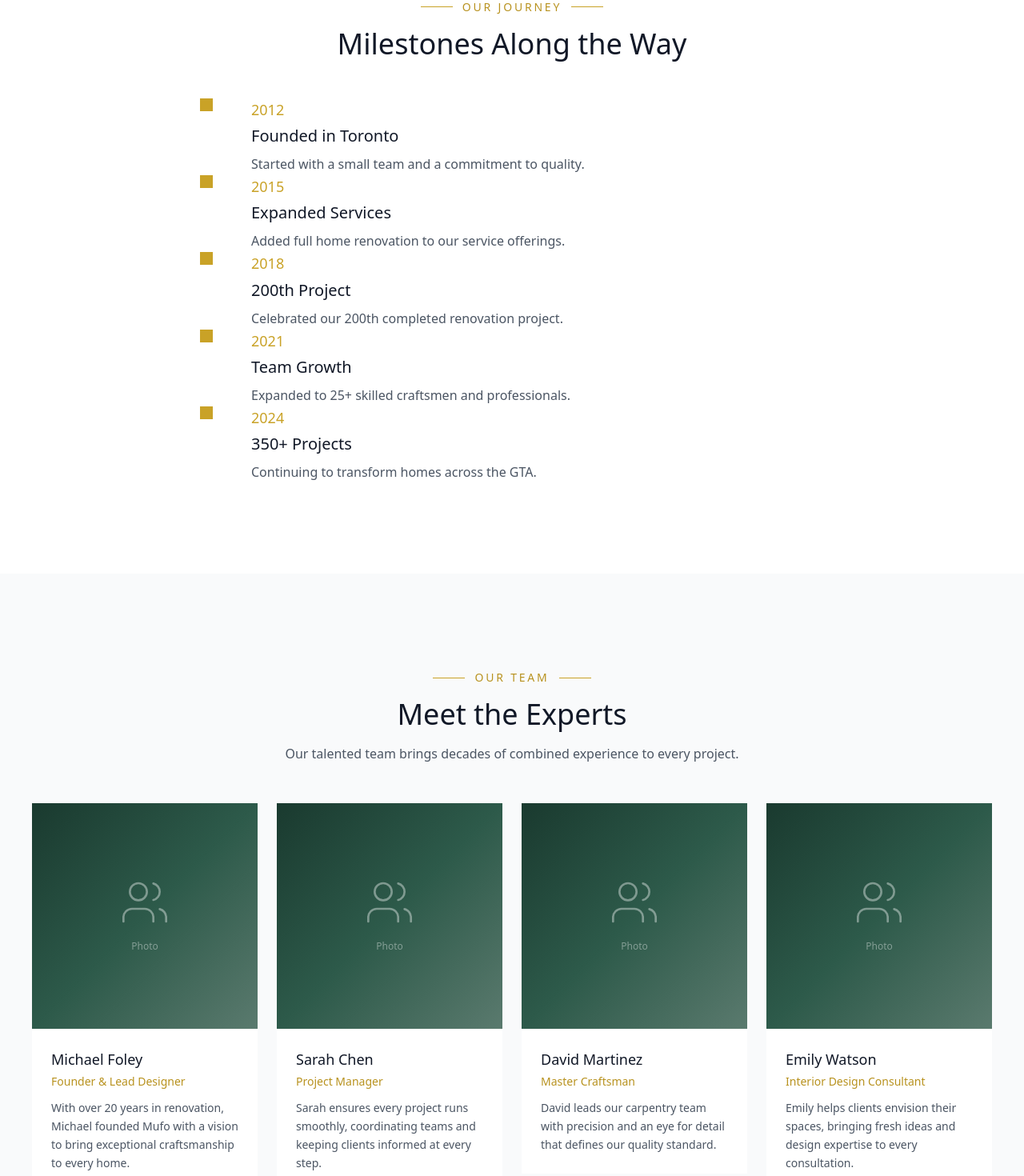
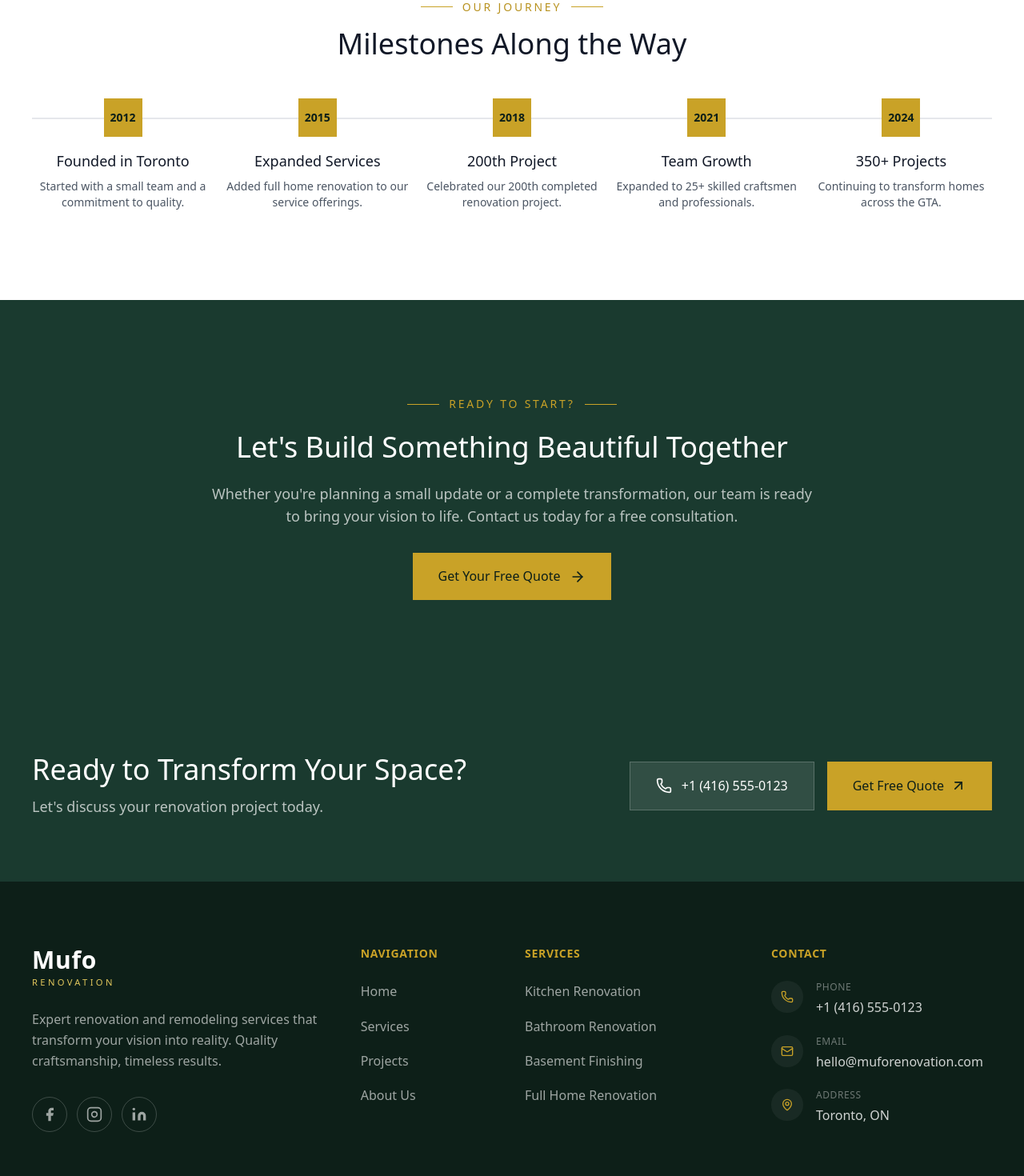
Before and after one commit to Mehriddin-bytes/Mufo, a Next.js app: page /about in a window 1280 px wide. Shown: the part 2920-4390 px from the top of the page at 80% size. Built offline with nearby package versions, Linux system fonts and the light colour scheme.

Commit message:
removed items

```diff
--- a/app/about/page.tsx
+++ b/app/about/page.tsx
@@ -1,7 +1,7 @@
 import Link from 'next/link';
 import { ArrowRight, Gem, Eye, Clock, Shield, Users, Award, Target, Heart } from 'lucide-react';
 import { ScrollAnimation, StaggerAnimation } from '@/components/ui';
-import { siteConfig, stats, valueProps } from '@/lib/data/siteData';
+import { stats, valueProps } from '@/lib/data/siteData';
 import { PageCTASection } from '@/components/shared';
 
 export const metadata = {
@@ -15,29 +15,6 @@ const valueIcons = {
   Clock: Clock,
   Shield: Shield,
 };
-
-const teamMembers = [
-  {
-    name: 'Michael Foley',
-    role: 'Founder & Lead Designer',
-    bio: 'With over 20 years in renovation, Michael founded Mufo with a vision to bring exceptional craftsmanship to every home.',
-  },
-  {
-    name: 'Sarah Chen',
-    role: 'Project Manager',
-    bio: 'Sarah ensures every project runs smoothly, coordinating teams and keeping clients informed at every step.',
-  },
-  {
-    name: 'David Martinez',
-    role: 'Master Craftsman',
-    bio: 'David leads our carpentry team with precision and an eye for detail that defines our quality standard.',
-  },
-  {
-    name: 'Emily Watson',
-    role: 'Interior Design Consultant',
-    bio: 'Emily helps clients envision their spaces, bringing fresh ideas and design expertise to every consultation.',
-  },
-];
 
 const milestones = [
   { year: '2012', title: 'Founded in Toronto', description: 'Started with a small team and a commitment to quality.' },
@@ -262,8 +239,8 @@ export default function AboutPage() {
         </div>
       </section>
 
-      {/* Our Journey / Timeline */}
-      <section className="section-padding bg-white">
+      {/* Our Journey / Timeline - Horizontal */}
+      <section className="section-padding bg-white overflow-hidden">
         <div className="container-custom">
           <ScrollAnimation direction="up">
             <div className="text-center max-w-2xl mx-auto mb-12">
@@ -280,77 +257,31 @@ export default function AboutPage() {
             </div>
           </ScrollAnimation>
 
-          <div className="max-w-3xl mx-auto">
-            <StaggerAnimation direction="up" staggerDelay={100} className="space-y-0">
-              {milestones.map((milestone, index) => (
-                <div key={milestone.year} className="relative pl-8 pb-10 last:pb-0 border-l-2 border-gray-200 last:border-transparent">
+          {/* Horizontal Timeline */}
+          <div className="relative">
+            {/* Timeline line */}
+            <div className="absolute top-6 left-0 right-0 h-0.5 bg-gray-200 hidden lg:block" />
+
+            <StaggerAnimation direction="up" staggerDelay={100} className="grid grid-cols-2 lg:grid-cols-5 gap-6 lg:gap-4">
+              {milestones.map((milestone) => (
+                <div key={milestone.year} className="relative text-center">
                   {/* Timeline dot */}
-                  <div className="absolute left-0 top-0 w-4 h-4 -translate-x-1/2 bg-accent" />
-                  {/* Content */}
-                  <div className="ml-6">
-                    <span className="text-accent font-display text-lg font-medium">
+                  <div className="w-12 h-12 mx-auto bg-accent flex items-center justify-center mb-4 relative z-10">
+                    <span className="text-brand-dark font-display font-semibold text-sm">
                       {milestone.year}
                     </span>
-                    <h3 className="font-display text-xl font-medium text-gray-900 mt-1 mb-2">
-                      {milestone.title}
-                    </h3>
-                    <p className="text-gray-600">
-                      {milestone.description}
-                    </p>
                   </div>
+                  {/* Content */}
+                  <h3 className="font-display text-lg font-medium text-gray-900 mb-2">
+                    {milestone.title}
+                  </h3>
+                  <p className="text-gray-600 text-sm">
+                    {milestone.description}
+                  </p>
                 </div>
               ))}
             </StaggerAnimation>
           </div>
-        </div>
-      </section>
-
-      {/* Team Section */}
-      <section id="team" className="section-padding bg-gray-50">
-        <div className="container-custom">
-          <ScrollAnimation direction="up">
-            <div className="text-center max-w-2xl mx-auto mb-12">
-              <span className="inline-flex items-center gap-3 justify-center mb-4">
-                <span className="w-10 h-px bg-accent" />
-                <span className="text-accent-hover text-sm font-medium tracking-[0.2em] uppercase">
-                  Our Team
-                </span>
-                <span className="w-10 h-px bg-accent" />
-              </span>
-              <h2 className="font-display text-3xl lg:text-4xl font-medium text-gray-900">
-                Meet the Experts
-              </h2>
-              <p className="text-gray-600 mt-4">
-                Our talented team brings decades of combined experience to every project.
-              </p>
-            </div>
-          </ScrollAnimation>
-
-          <StaggerAnimation direction="up" staggerDelay={100} className="grid sm:grid-cols-2 lg:grid-cols-4 gap-6">
-            {teamMembers.map((member) => (
-              <div key={member.name} className="bg-white overflow-hidden group">
-                {/* Photo placeholder */}
-                <div className="aspect-square bg-gradient-to-br from-brand via-brand-light to-secondary flex items-center justify-center">
-                  <div className="text-center text-white/40">
-                    <Users className="w-16 h-16 mx-auto mb-2" strokeWidth={1} />
-                    <span className="text-xs">Photo</span>
-                  </div>
-                </div>
-                {/* Info */}
-                <div className="p-6">
-                  <h3 className="font-display text-lg font-medium text-gray-900 mb-1">
-                    {member.name}
-                  </h3>
-                  <p className="text-accent-hover text-sm font-medium mb-3">
-                    {member.role}
-                  </p>
-                  <p className="text-gray-600 text-sm leading-relaxed">
-                    {member.bio}
-                  </p>
-                </div>
-              </div>
-            ))}
-          </StaggerAnimation>
         </div>
       </section>
 
@@ -359,6 +290,7 @@ export default function AboutPage() {
         label="Ready to Start?"
         title="Let's Build Something Beautiful Together"
         description="Whether you're planning a small update or a complete transformation, our team is ready to bring your vision to life. Contact us today for a free consultation."
+        showPhone={false}
       />
     </main>
   );
```
